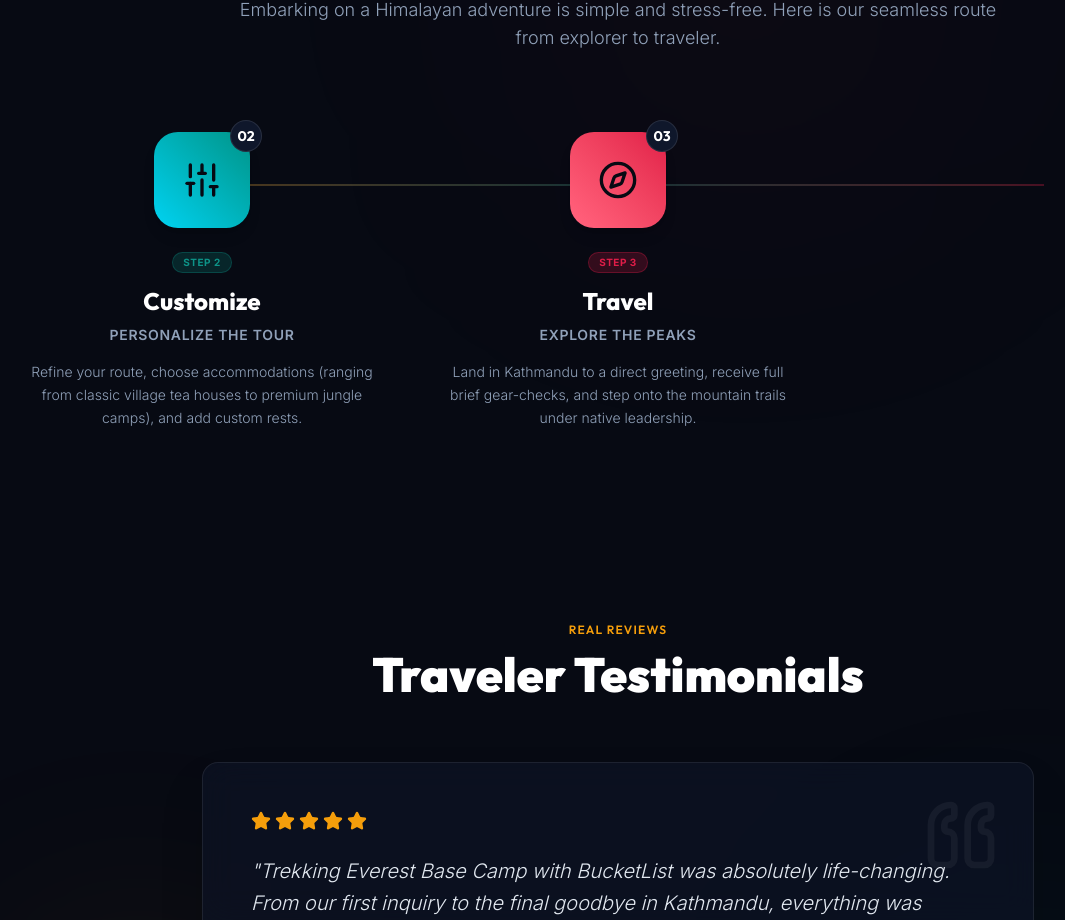
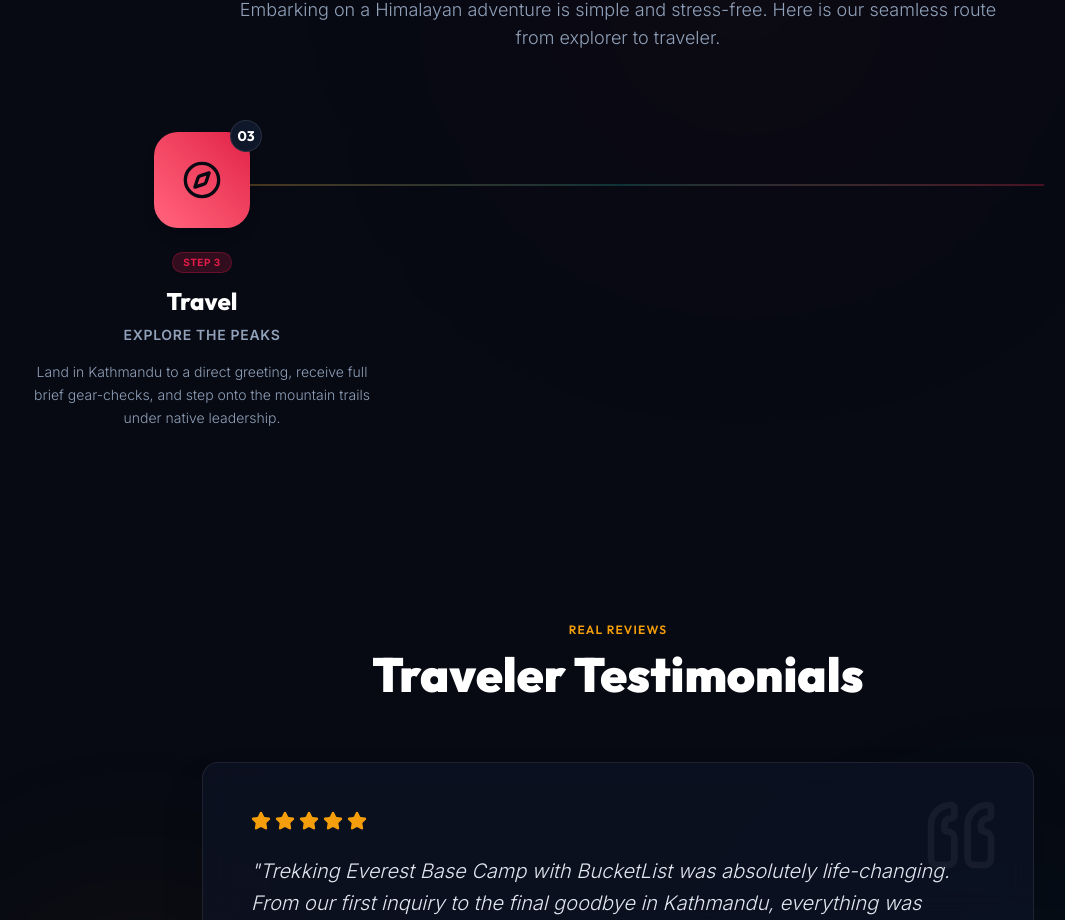
Before and after one commit to dipak560035/bucketlist-tourism, a React (Vite) app: page / in a window 1280 px wide. Shown: the part 4493-5413 px from the top of the page, without its empty margins (22-1087 px from the left). Built offline with nearby package versions, Linux system fonts and the light colour scheme.

Commit message:
Update HowItWorks.jsx

```diff
--- a/src/components/HowItWorks.jsx
+++ b/src/components/HowItWorks.jsx
@@ -5,15 +5,7 @@ import { Search, Sliders, Compass, Flag } from 'lucide-react';
 export default function HowItWorks() {
   const steps = [
 
-    {
-      id: 2,
-      title: 'Customize',
-      subtitle: 'Personalize the Tour',
-      description: 'Refine your route, choose accommodations (ranging from classic village tea houses to premium jungle camps), and add custom rests.',
-      icon: Sliders,
-      color: 'from-cyan-400 to-nepal-teal',
-      badgeColor: 'bg-nepal-teal/20 text-nepal-teal border-nepal-teal/30',
-    },
+
     {
       id: 3,
       title: 'Travel',
```
